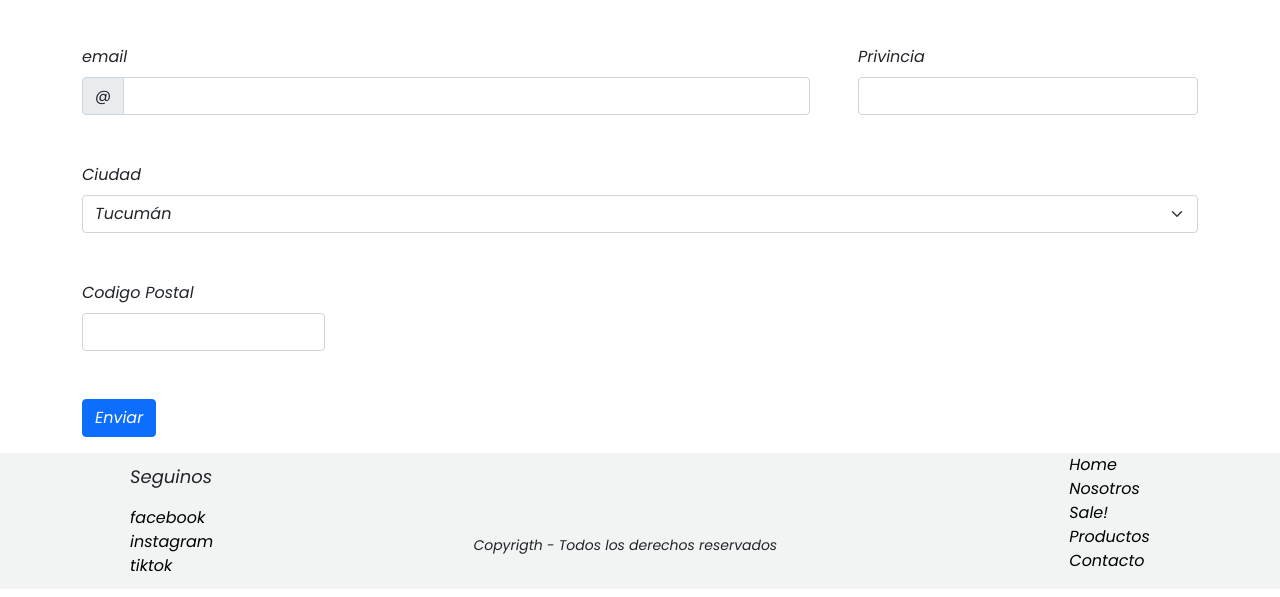
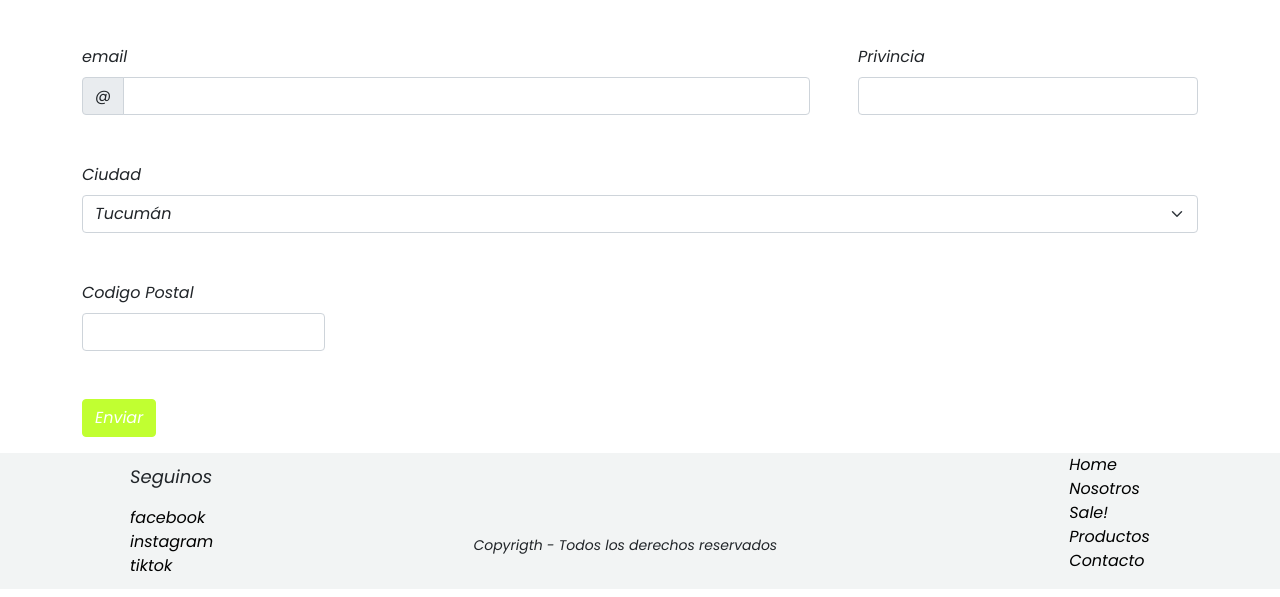
Before and after one commit to AndurGaitan/MyShoesB, a plain HTML site: page pages/contacto.html in a window 1280 px wide. Shown: the part 203-800 px from the top of the page. Drawn offline with nearby package versions, Linux system fonts and the light colour scheme.

Commit message:
Modificacion boton

```diff
--- a/pages/contacto.html
+++ b/pages/contacto.html
@@ -135,7 +135,7 @@
                   </div>
                 </div>
                 <div class="col-12">
-                  <button class="btn btn-primary" type="submit">Enviar</button>
+                  <button class="btn btn-Novo" type="submit">Enviar</button>
                 </div>
               </form>
         </div>
```
